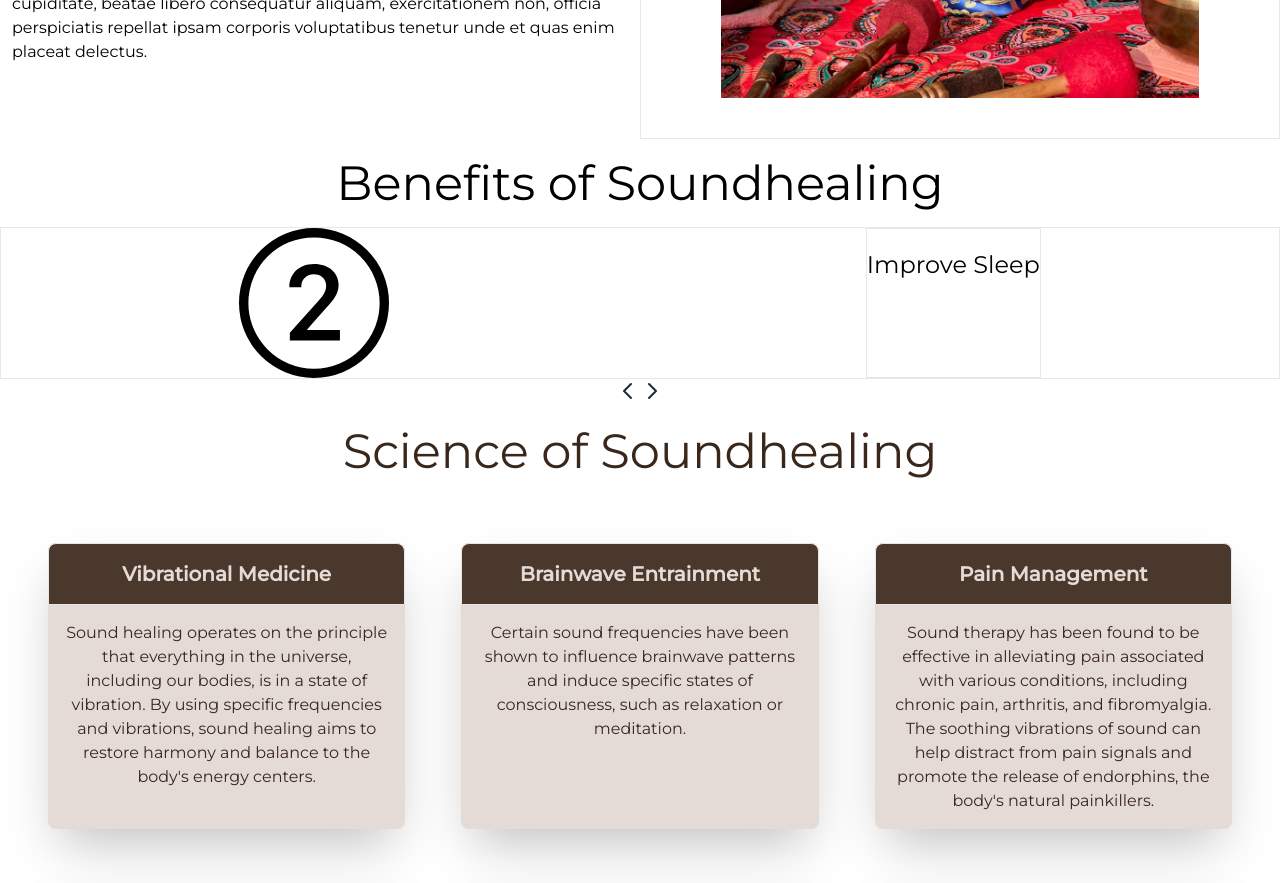
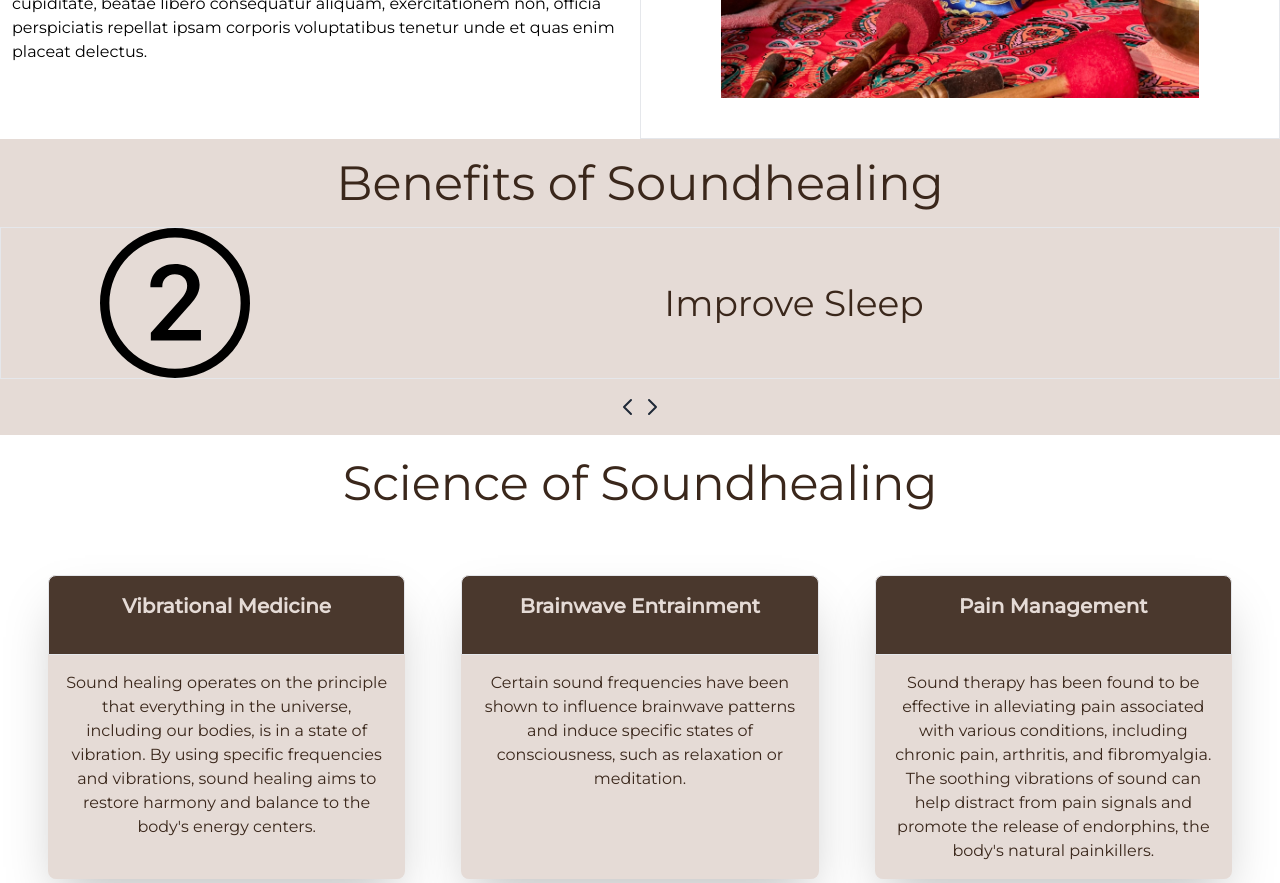
Before and after one commit to mollybrace/jenn-evolve, a Next.js app: page /soundhealing in a window 1280 px wide. Shown: the part 1200-2083 px from the top of the page. Built offline with nearby package versions, Linux system fonts and the light colour scheme.

Commit message:
adding layout edits

```diff
--- a/app/about/components/AboutJennEvolve.tsx
+++ b/app/about/components/AboutJennEvolve.tsx
@@ -6,8 +6,8 @@ const AboutMe = () => {
    <div>
       <div className='flex flex-col md:flex-row'>
         <div className='lg:basis-4/6 md:basis-2/4'>
-          <p className='font-bold pb-2 pt-4'>MISSION & VALUES</p>
-
+          <p className='font-bold pb-2 text-3xl pl-4 pt-4'>MISSION & VALUES</p>
+         <div className='px-4'>
     <p className='pb-4'>
       At Jenn.Evolve, we know that as children we were taught to be kind to others. It comes easy to us. We are naturals at this. We have empathy for others, yet not for ourselves.
     </p>
@@ -26,6 +26,8 @@ const AboutMe = () => {
     <p className='pb-4'>
     If everyone were to live their lives from a place of compassion for self and others, what a better world we would live in today!
     </p>
+
+         </div>
         </div>
         <div className='md:basis-2/4 lg:basis-2/6 flex justify-center items-center'>
         <Image
--- a/app/about/components/AboutMe.tsx
+++ b/app/about/components/AboutMe.tsx
@@ -5,8 +5,8 @@ const AboutMe = () => {
   return (
     <div className='flex flex-col md:flex-row-reverse pt-10'>
         <div className='lg:basis-4/6 md:basis-2/4'>
-          <p className='font-bold pb-2'>MY JOURNEY</p>
-
+          <p className='font-bold text-3xl pl-4 pb-2'>MY JOURNEY</p>
+          <div className='px-4 pb-6'>
           <p>Lorem ipsum dolor sit amet consectetur adipisicing elit. Earum aspernatur hic reiciendis eius, maiores non rem in ipsa veritatis exercitationem dolore porro modi tempora amet. Molestiae iusto consequatur vero itaque!
             Lorem, ipsum dolor sit amet consectetur adipisicing elit. Quidem perspiciatis voluptatibus cupiditate ea architecto inventore. Harum, nulla in excepturi sequi voluptatem ullam nam ratione ea quo, facilis praesentium porro at!
             Lorem, ipsum dolor sit amet consectetur adipisicing elit. Dolores accusamus hic eaque! Quam, nam repudiandae. Laudantium sed distinctio quis, dolore eveniet obcaecati quos eos numquam ea iste perferendis totam quo?
@@ -14,11 +14,13 @@ const AboutMe = () => {
             Lorem ipsum dolor sit amet consectetur adipisicing elit. Id, omnis quisquam placeat voluptas magnam perspiciatis necessitatibus ut provident sit ipsa quod fugit non, laboriosam ad iure laborum error adipisci facilis.
           </p>
 
+          </div>
+
 
         </div>
-        <div className='md:basis-2/4 lg:basis-2/6'>
+        <div className='md:basis-2/4 lg:basis-2/6 flex justify-center items-center pb-6'>
         <Image
-          src="/middle.png"
+          src="/mission.JPG"
             width={500}
             height={500}
             alt="jenny"
--- a/app/about/components/Title.tsx
+++ b/app/about/components/Title.tsx
@@ -2,7 +2,7 @@ import React from 'react'
 
 const Title = () => {
   return (
-    <div className='pl-2 pt-5'>
+    <div className='pl-2 border'>
         <p className='text-xl'>A little bit about</p>
         <p className='text-5xl pb-10 pl-6'>Jenn Evolve</p>
     </div>
--- a/app/soundhealing/components/Benefits.tsx
+++ b/app/soundhealing/components/Benefits.tsx
@@ -49,21 +49,25 @@ const Benefits = () => {
 
   return (
     <div>
-      <div className='flex flex-col  items-center'>
+      <div className='flex items-center align-middle flex-col bg-khaki-cream text-bistre '>
       <h2 className='text-3xl md:text-5xl my-5'>Benefits of Soundhealing</h2>
-      <div className='w-full flex align-middle justify-around text-center border'>
+      <div className='w-full flex align-middle justify-around text-center border basis-1/3 flex-col md:flex-row'>
+        <div className='flex items-center justify-center md:pl-10'>
         <Image
           src={slides[currentIndex].image}
             width={150}
             height={150}
             alt={slides[currentIndex].alt}
+            className='flex justify-center items-center'
             />
-        <p className='text-2xl pt-5 border flex align-middle'>{slides[currentIndex].statement}</p>
+
+        </div>
+        <p className='text-2xl md:text-4xl py-6  flex items-center justify-center align-middle md:basis-2/3'>{slides[currentIndex].statement}</p>
 
       </div>
 
 
-          <div className='flex justify-around'>
+          <div className='flex justify-around py-4'>
           <button onClick={prevSlide}>
             <svg className="w-6 h-6 text-gray-800 dark:text-black" aria-hidden="true" xmlns="http://www.w3.org/2000/svg" width="24" height="24" fill="none" viewBox="0 0 24 24">
             <path stroke="currentColor" strokeLinecap="round" strokeLinejoin="round" strokeWidth="2" d="m15 19-7-7 7-7"/>
--- a/app/soundhealing/components/Science.tsx
+++ b/app/soundhealing/components/Science.tsx
@@ -8,7 +8,7 @@ const Science = () => {
     {fact: "Pain Management", information: "Sound therapy has been found to be effective in alleviating pain associated with various conditions, including chronic pain, arthritis, and fibromyalgia. The soothing vibrations of sound can help distract from pain signals and promote the release of endorphins, the body's natural painkillers."},
     {fact: "Brain Plasticity", information: "merging research suggests that sound healing may have the potential to induce neuroplastic changes in the brain. By stimulating neural pathways and promoting synaptic connections, sound therapy could potentially enhance cognitive function, memory, and learning abilities."},
     {fact: "Emotional Healing", information: "Sound healing can have profound effects on emotional well-being by helping to release stored emotions, reduce anxiety and depression, and promote a sense of inner peace and balance. Music therapy, in particular, has been used successfully to support individuals with mental health challenges."},
-    {fact: "Enhanced Immune Function", information: "Research suggests that sound healing may have immune-boosting effects. Studies have shown that listening to certain types of music can increase the production of immune cells, enhance antibody levels, and improve overall immune function."}
+    {fact: "Immune Function", information: "Research suggests that sound healing may have immune-boosting effects. Studies have shown that listening to certain types of music can increase the production of immune cells, enhance antibody levels, and improve overall immune function."}
 
   ]
   return (
@@ -21,7 +21,7 @@ const Science = () => {
 
       {facts.map((fact) => (
          <div className='shadow-2xl rounded-lg bg-khaki-cream flex flex-col text-center my-6 md:mx-6'>
-            <p className='font-bold text-xl p-4 border bg-bistre/90 rounded-t-lg text-khaki-cream'>{fact.fact}</p>
+            <p className='font-bold text-xl p-4 border bg-bistre/90 rounded-t-lg text-khaki-cream md:h-[80px]'>{fact.fact}</p>
           <p className='p-4 text-bistre'>{fact.information}</p></div>
       ))}
 
```
